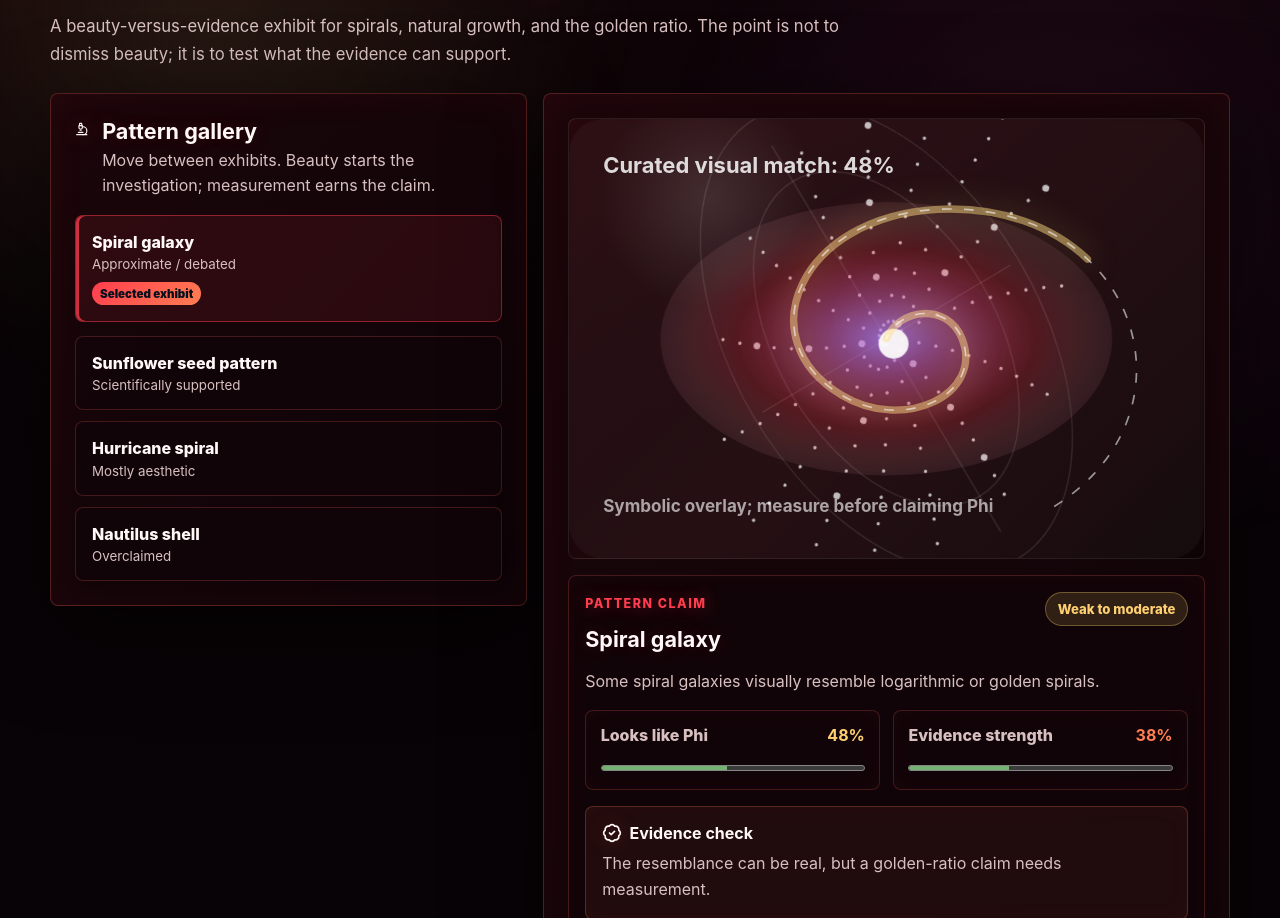
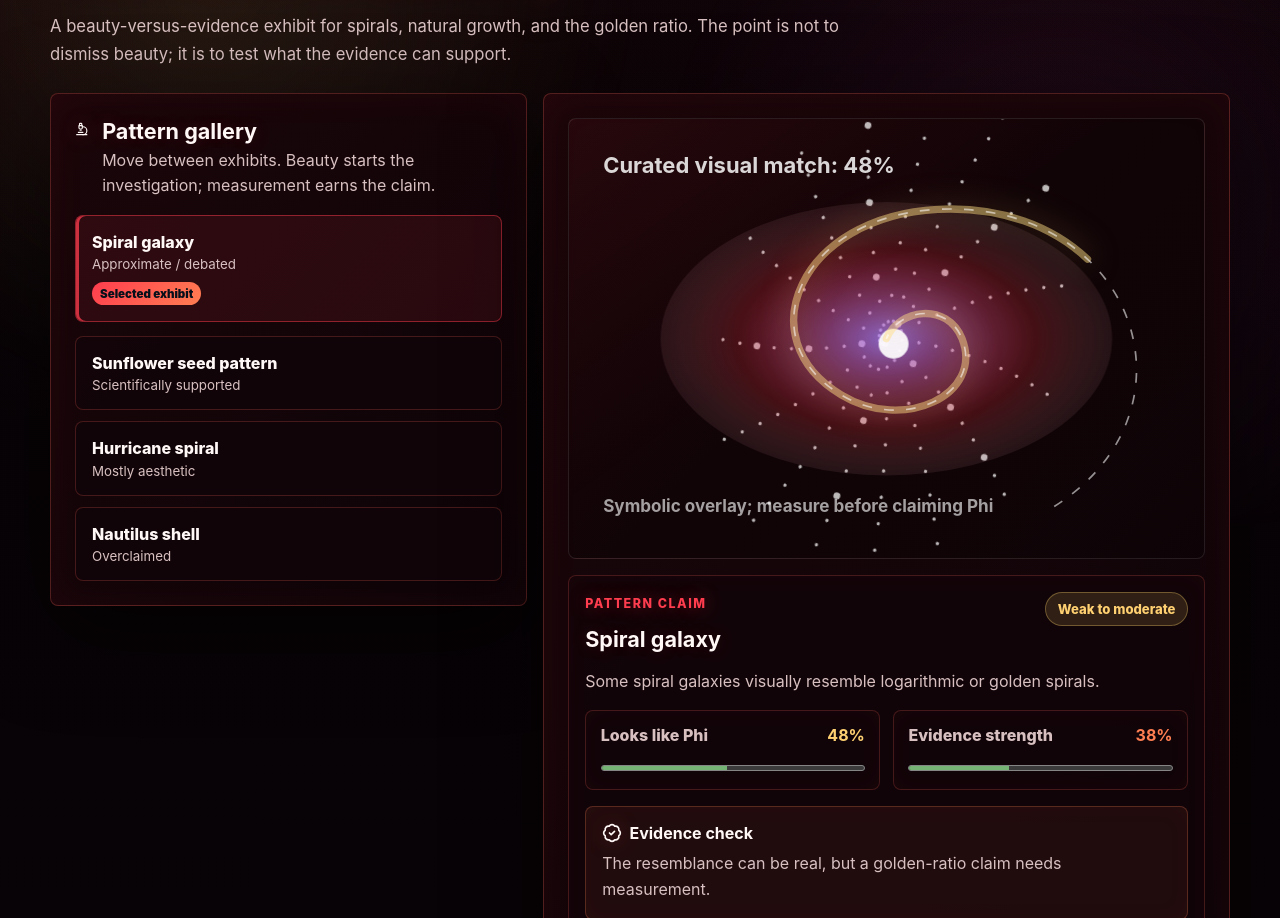
Before and after one commit to PhantomSolider/astra-phi-showcase, a React (Vite) app: page / in a window 1280 px wide. Shown: the part 3243-4161 px from the top of the page. Built offline with nearby package versions, Linux system fonts and the light colour scheme.

Commit message:
Astra-Phi Museum

```diff
--- a/src/components/PhiPatternLab.jsx
+++ b/src/components/PhiPatternLab.jsx
@@ -179,15 +179,6 @@ function GoldenSpiralGraphic({ example }) {
           </radialGradient>
         </defs>
 
-        <rect x="0" y="0" width="520" height="360" rx="28" fill="rgba(255,255,255,0.03)" />
-
-        <g className="measurement-grid">
-          <ellipse cx="260" cy="180" rx="210" ry="126" />
-          <ellipse cx="260" cy="180" rx="150" ry="90" />
-          <line x1="76" y1="180" x2="444" y2="180" />
-          <line x1="260" y1="62" x2="260" y2="298" />
-        </g>
-
         <PatternVisual id={id} />
         <path
           className="phi-curve"
--- a/src/styles.css
+++ b/src/styles.css
@@ -1358,29 +1358,6 @@ select option {
   height: auto;
 }
 
-.pattern-visual {
-  position: relative;
-}
-
-.pattern-visual::after {
-  content: "";
-  position: absolute;
-  inset: 0;
-  pointer-events: none;
-  background:
-    radial-gradient(circle at 22% 18%, rgba(255,255,255,.12), transparent 18%),
-    linear-gradient(135deg, transparent, rgba(255,61,78,.06), transparent);
-  mix-blend-mode: screen;
-}
-
-.measurement-grid {
-  stroke: rgba(255,255,255,.13);
-  stroke-width: 1;
-  fill: none;
-  animation: slowTurn 42s linear infinite;
-  transform-origin: 260px 180px;
-}
-
 .galaxy-particle-cloud {
   animation: galaxyTurn 24s linear infinite;
   transform-origin: 260px 180px;
```
